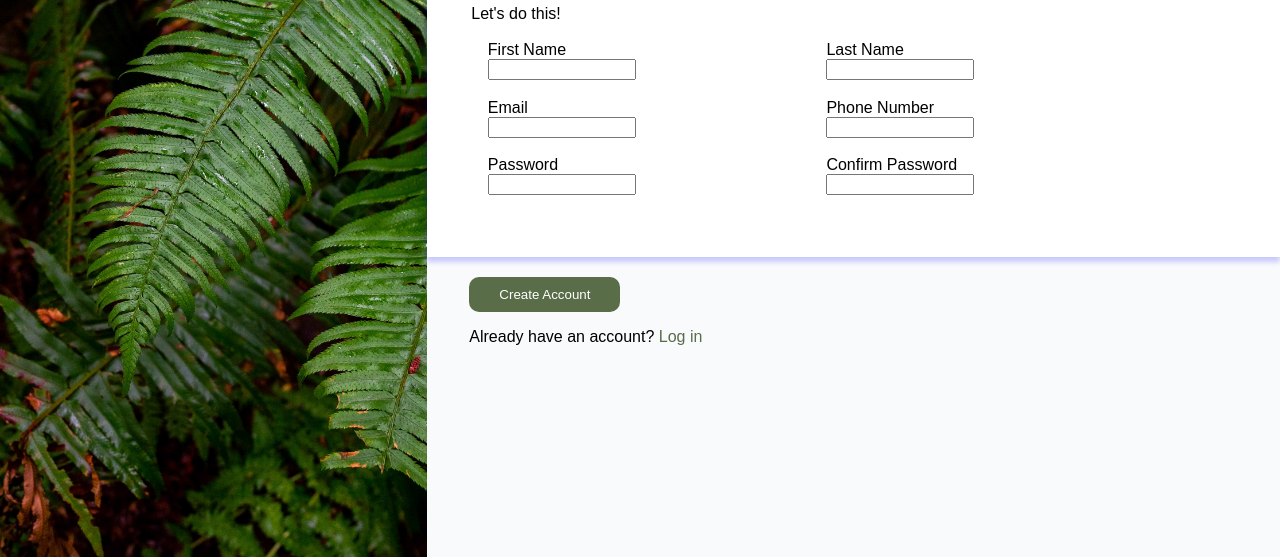
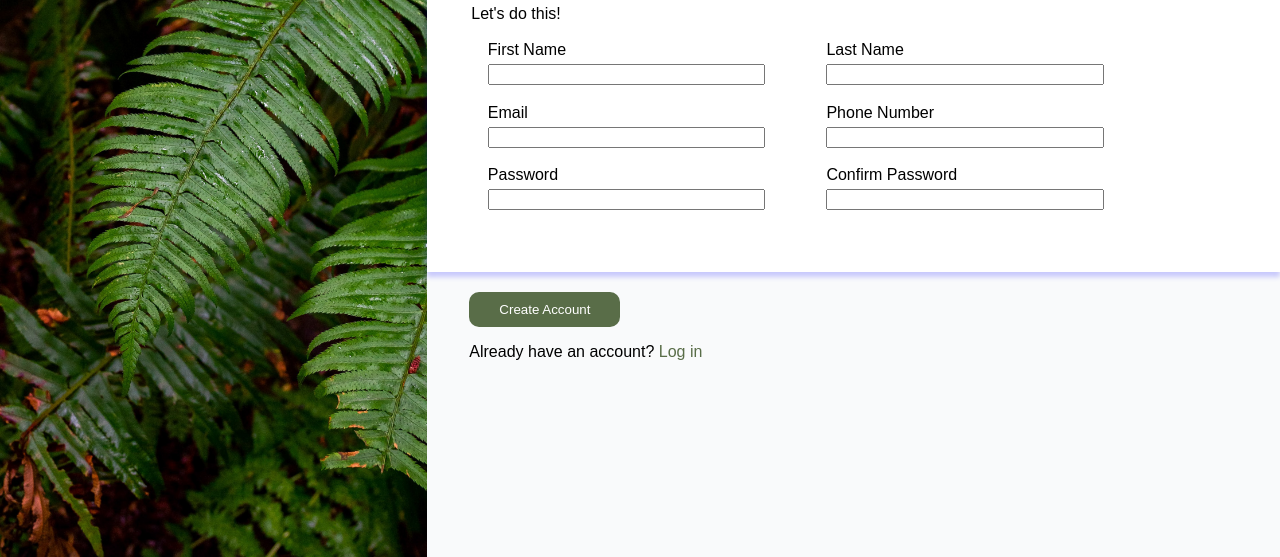
Before and after one commit to AbdurrahmanAfsa/sign-up-form, a plain HTML site: page index.html in a window 1280 px wide. Shown: the part 243-800 px from the top of the page. Drawn offline with Linux system fonts and the light colour scheme.

Commit message:
Change gap and width of form sections.

```diff
--- a/style.css
+++ b/style.css
@@ -52,7 +52,9 @@ form{
 .first-name ,.last-name ,.phone ,.password ,.confirm ,.email{
     display: flex;
     flex-direction: column;
+    gap: 5px;
     margin: 10%;
+    width: 150%;
 }
 
 .create{
```
